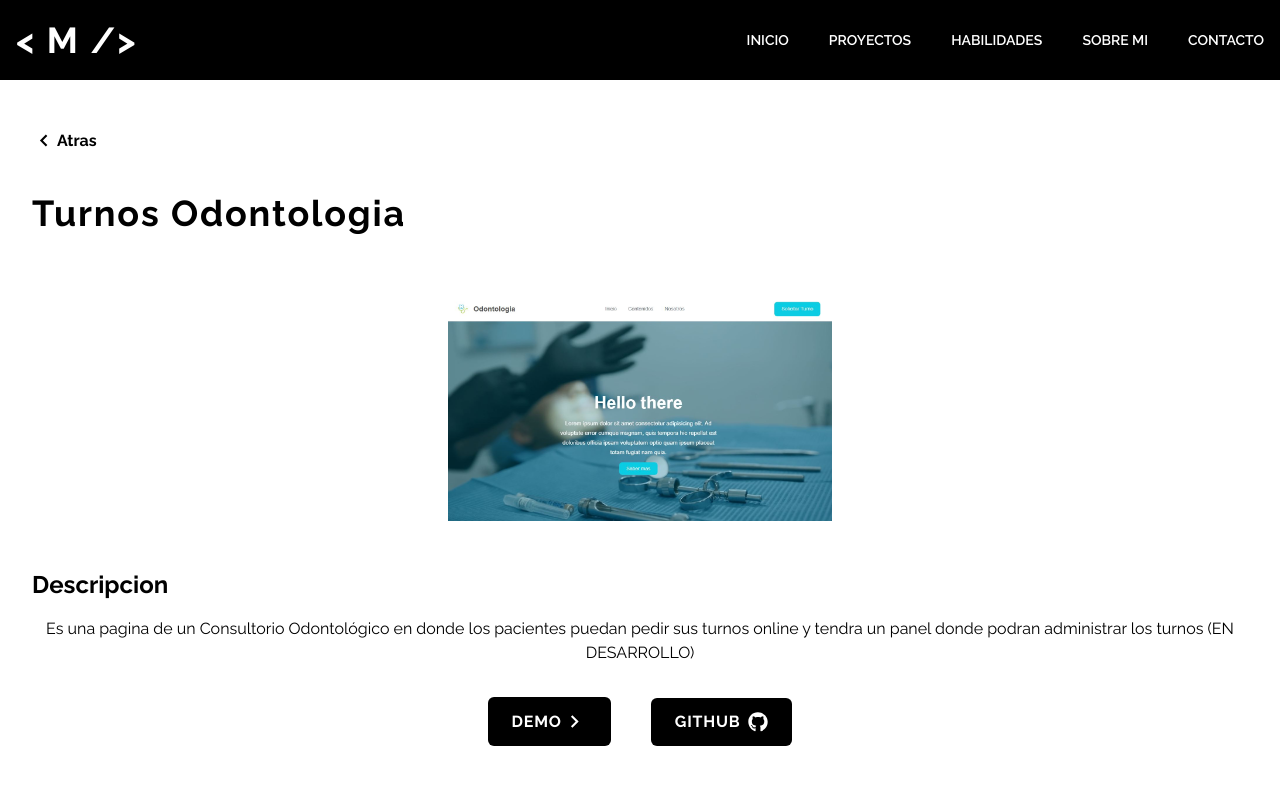
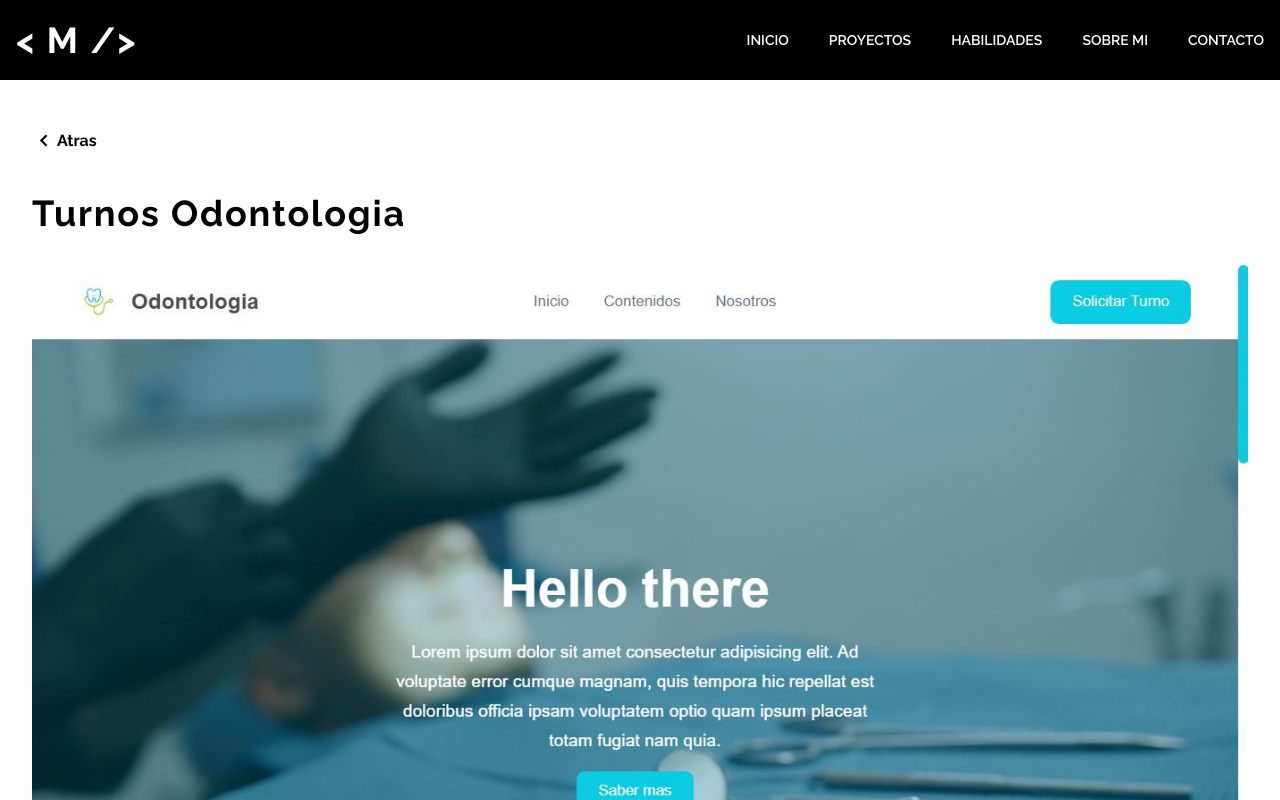
Before and after one commit to MaxiiMartins/p-maxiimartins, a Next.js app: page /proyectos/turnos-odontologia in a window 1280 px wide. Shown: the top 800 px of the page. Built offline with nearby package versions, Linux system fonts and the light colour scheme.

Commit message:
Update [id].jsx

```diff
--- a/pages/proyectos/[id].jsx
+++ b/pages/proyectos/[id].jsx
@@ -1,66 +1,74 @@
-import React from 'react'
-import {BiChevronLeft} from "react-icons/bi"
-import Link from 'next/link';
-import Image from 'next/image';
-import Button from '../../components/Button';
-import Head from 'next/head';
-import proyectos from "../../src/data"
+import React from "react";
+import { BiChevronLeft } from "react-icons/bi";
+import Link from "next/link";
+import Image from "next/image";
+import Button from "../../components/Button";
+import Head from "next/head";
+import proyectos from "../../src/data";
 
 //con esto generamos los paths !!
 export async function getStaticPaths() {
-  console.log(proyectos)
   const paths = proyectos.map((p) => ({
-    params: { id: p.url.slice(1) },
-  }))
-  console.log(paths)
+    params: { id: p.url.slice(1) }
+  }));
   return {
     paths,
-    fallback: false,
+    fallback: false
   };
 }
 // accedemos a un paths en especifico
 export async function getStaticProps({ params }) {
-  const proy = proyectos.find(e=>e.url === `/${params.id}`)
+  const proy = proyectos.find((e) => e.url === `/${params.id}`);
   return {
-    props: { proy },
+    props: { proy }
   };
 }
 
-
-const Proyecto = ({proy}) => {
-
+const Proyecto = ({ proy }) => {
   return (
-    <div className='h-fit w-full text-center'>
+    <div className="h-fit w-full text-center">
       <Head>
         <title>{proy.title}</title>
         <meta name="viewport" content="initial-scale=1.0, width=device-width" />
       </Head>
       <div className="max-w-screen-xl mx-auto w-full h-full pt-24 p-8 flex flex-col">
-    <div className="flex">
-      <Link href="/proyectos" >
-        <div className='flex items-center justify-center my-8 text-black font-bold capitalize cursor-pointer'>
-          <BiChevronLeft size={25}/> Atras
+        <div className="flex">
+          <Link href="/proyectos">
+            <div className="flex items-center justify-center my-8 text-black font-bold capitalize cursor-pointer">
+              <BiChevronLeft size={25} /> Atras
+            </div>
+          </Link>
         </div>
-      </Link>
-    </div>
-      <h1 className='capitalize text-4xl mt-2 mb-8 text-center md:text-left font-bold text-black tracking-wider' >{proy.title}</h1>
-      <div className="relative w-96 h-56 mx-auto overflow-hidden my-8">
-        <Image src={proy.src} alt={proy.title} layout='fill' objectFit='cover'/>
-      </div>
-        <h2 className='text-center md:text-left my-4 text-2xl font-bold' >
+        <h1 className="capitalize text-4xl mt-2 mb-8 text-center md:text-left font-bold text-black tracking-wider">
+          {proy.title}
+        </h1>
+        <div className="w-full h-full">
+          <Image
+            src={proy.src}
+            alt={proy.title}
+            objectFit="cover"
+          />
+        </div>
+        <h2 className="text-center md:text-left my-4 text-2xl font-bold">
           Descripcion
         </h2>
-        <p>
-          {proy.description}
-        </p>
+        <p>{proy.description}</p>
         <div className="flex items-center justify-center gap-10">
-          {proy.deploy && <Button href={proy.deploy} text="demo" target={true} />}
-          {proy.link &&  <Button href={proy.link} text="github" github={true} target={true} />}
-
+          {proy.deploy && (
+            <Button href={proy.deploy} text="demo" target={true} />
+          )}
+          {proy.link && (
+            <Button
+              href={proy.link}
+              text="github"
+              github={true}
+              target={true}
+            />
+          )}
         </div>
       </div>
     </div>
-  )
-}
+  );
+};
 
 export default Proyecto;
```
